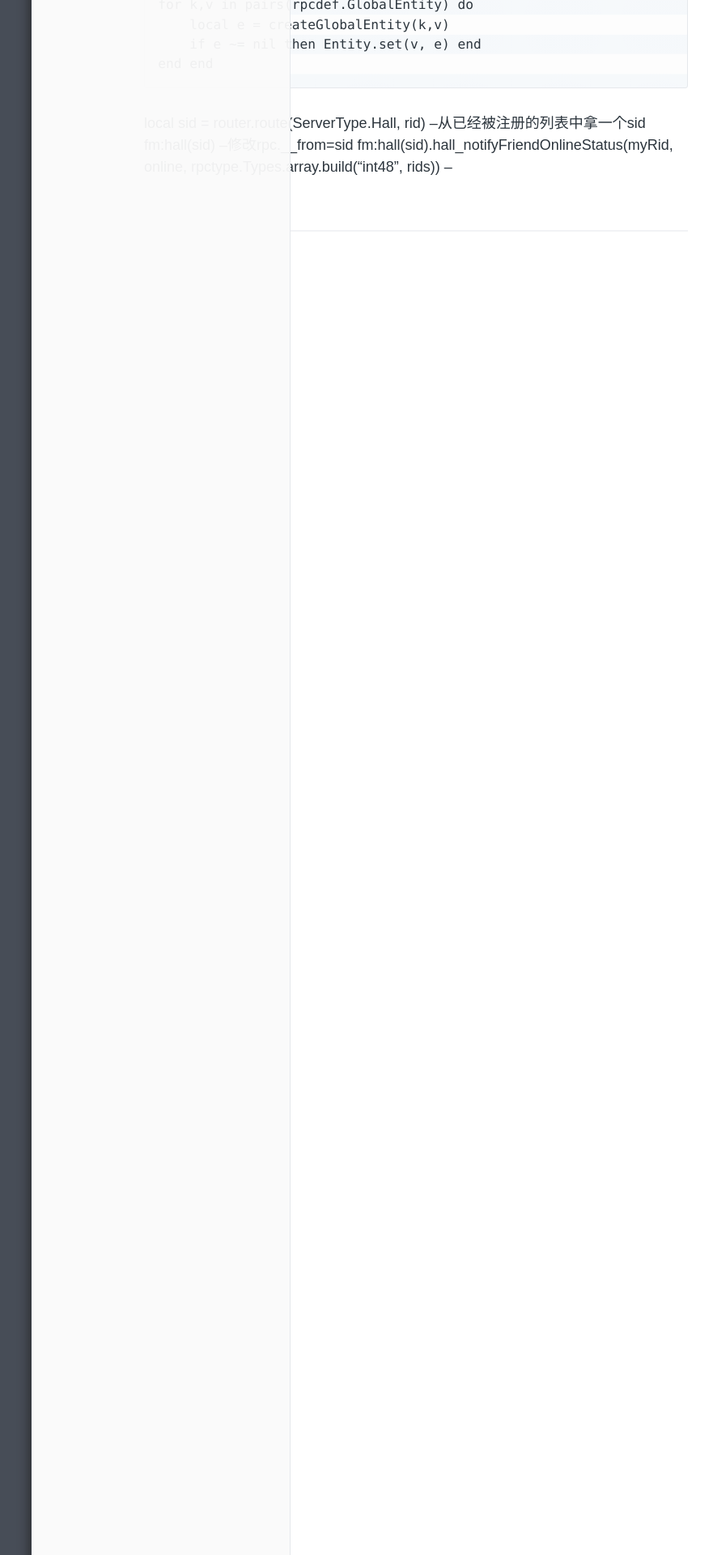
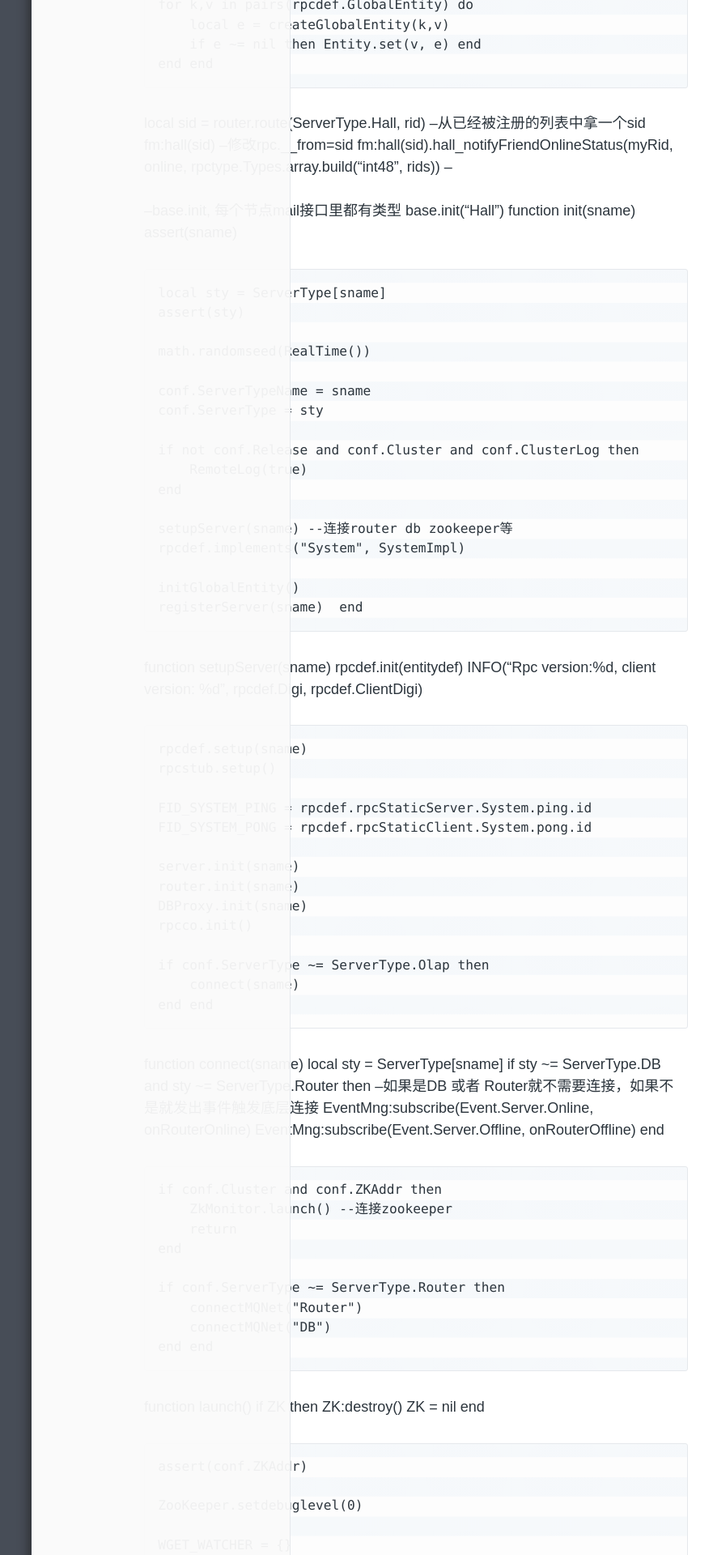
Before and after one commit to LZhuY/lzhuy.github.com, a Jekyll site: the page built from _posts/2018-06-23-项目代码阅读1.markdown, in a window 1280 px wide. Shown: the part 987-2907 px from the top of the page at 81% size, without its empty margins (126-1007 px from the left). Built offline with Jekyll 4.4.1, drawn with Linux system fonts in a browser that asks for light colours; our own code applies the rules of GitHub Pages for plain Markdown files; comment, search, counter and statistics services are not loaded; some of the changed text lies outside the part shown.

Commit message:
大概架构
大概架构

```diff
--- a/_posts/2018-06-23-项目代码阅读1.markdown
+++ b/_posts/2018-06-23-项目代码阅读1.markdown
@@ -43,3 +43,137 @@ end
 local sid = router.route(ServerType.Hall, rid) --从已经被注册的列表中拿一个sid
 fm:hall(sid) --修改rpc.__from=sid
 fm:hall(sid).hall_notifyFriendOnlineStatus(myRid, online, rpctype.Types.array.build("int48", rids)) --
+
+
+--base.init, 每个节点mail接口里都有类型 base.init("Hall")
+function init(sname)
+    assert(sname)
+
+    local sty = ServerType[sname]
+    assert(sty)
+
+    math.randomseed(RealTime())
+
+    conf.ServerTypeName = sname
+    conf.ServerType = sty
+
+    if not conf.Release and conf.Cluster and conf.ClusterLog then
+        RemoteLog(true)
+    end
+
+    setupServer(sname) --连接router db zookeeper等
+    rpcdef.implements("System", SystemImpl)
+
+    initGlobalEntity()
+    registerServer(sname)
+end
+
+function setupServer(sname)
+    rpcdef.init(entitydef)
+    INFO("Rpc version:%d, client version: %d", rpcdef.Digi, rpcdef.ClientDigi)
+
+    rpcdef.setup(sname)
+    rpcstub.setup()
+
+    FID_SYSTEM_PING = rpcdef.rpcStaticServer.System.ping.id
+    FID_SYSTEM_PONG = rpcdef.rpcStaticClient.System.pong.id
+
+    server.init(sname)
+    router.init(sname)
+    DBProxy.init(sname)
+    rpcco.init()
+
+    if conf.ServerType ~= ServerType.Olap then
+        connect(sname)
+    end
+end
+
+function connect(sname)
+    local sty = ServerType[sname]
+    if sty ~= ServerType.DB and sty ~= ServerType.Router then --如果是DB 或者 Router就不需要连接，如果不是就发出事件触发底层连接
+        EventMng:subscribe(Event.Server.Online, onRouterOnline)
+        EventMng:subscribe(Event.Server.Offline, onRouterOffline)
+    end
+
+    if conf.Cluster and conf.ZKAddr then
+        ZkMonitor.launch() --连接zookeeper
+        return
+    end
+
+    if conf.ServerType ~= ServerType.Router then
+        connectMQNet("Router")
+        connectMQNet("DB")
+    end
+end
+
+function launch()
+    if ZK then
+        ZK:destroy()
+        ZK = nil
+    end
+
+    assert(conf.ZKAddr)
+
+    ZooKeeper.setdebuglevel(0)
+
+    WGET_WATCHER = {}
+    if WSET_CO then
+        rpcco.stop(WSET_CO)
+        WSET_CO = nil
+    end
+
+    ZK = ZkClient()
+    local success = ZK:init(conf.ZKAddr, conf.ZKTimeout or 90000, global_watcher) --注册回调
+    assert(success, "ZkClient launch failed")
+
+    if conf.ZKAuth then
+        local rc = ZK:add_auth("digest", conf.ZKAuth, function(rc, str) LOG("Add auth rc %d, content %s", rc, tostring(str)) end)
+        assert(rc == 0)
+    end
+end
+
+local function global_watcher(ty, state, path) --回调
+    ZKLOG("Global watcher type: %d, %s, state: %d, %s, path: %s", ty, ZooKeeper.type2string(ty), state, ZooKeeper.state2string(state), tostring(path))
+
+    if ty ~= ZooKeeper.ZOO_SESSION_EVENT then
+        return
+    end
+
+    if state == ZooKeeper.ZOO_CONNECTED_STATE then
+        createLockNode() --这里最终调register，注册自己的信息到zookeeper
+    elseif state == ZooKeeper.ZOO_AUTH_FAILED_STATE then
+        ZKERROR("Auth failed to ZooKeeper")
+        Quit()
+    elseif state == ZooKeeper.ZOO_EXPIRED_SESSION_STATE then
+        server.onOffline(ServerID, nil, true)
+        launch()
+    end
+end
+
+function checkTypeNode()
+    ZK:aget_children(ServerDir, function(rc, strings)
+        if rc ~= ZooKeeper.ZOK then
+            ERROR("Get children failed rc: %d, content: %s", rc, ZooKeeper.rc2string(rc))
+            scheduleRetry()
+            return
+        end
+
+        local cur = {}
+        for k, v in ipairs(strings) do
+            cur[v] = true
+        end
+
+        local miss = {}
+        for k, v in pairs(ServerType) do
+            if not cur[k] then
+                miss[k] = true
+            end
+        end
+
+        if table.isempty(miss) then
+            setupWatcher() --监听zookeeper节点变化，更新信息到底层ring
+        else
+end
+
+base.init("sname")接口中，完成net connect和 zookeeper register。并监听zookeeper节点变化(setupWatcher接口)。有接口变化更新到底层ring。
+其他节点起服的时候主动连接到router和DB节点。节点间通信由router完成。
```
